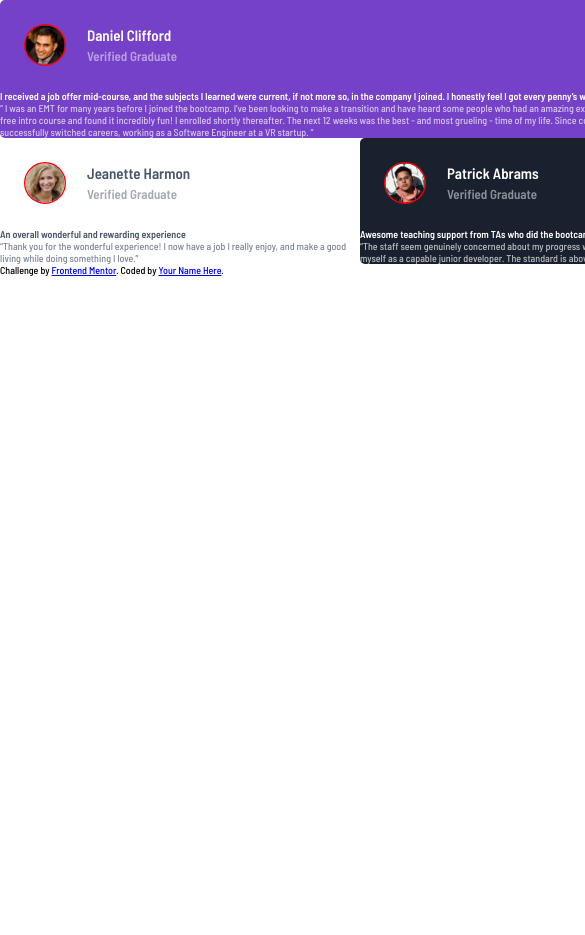
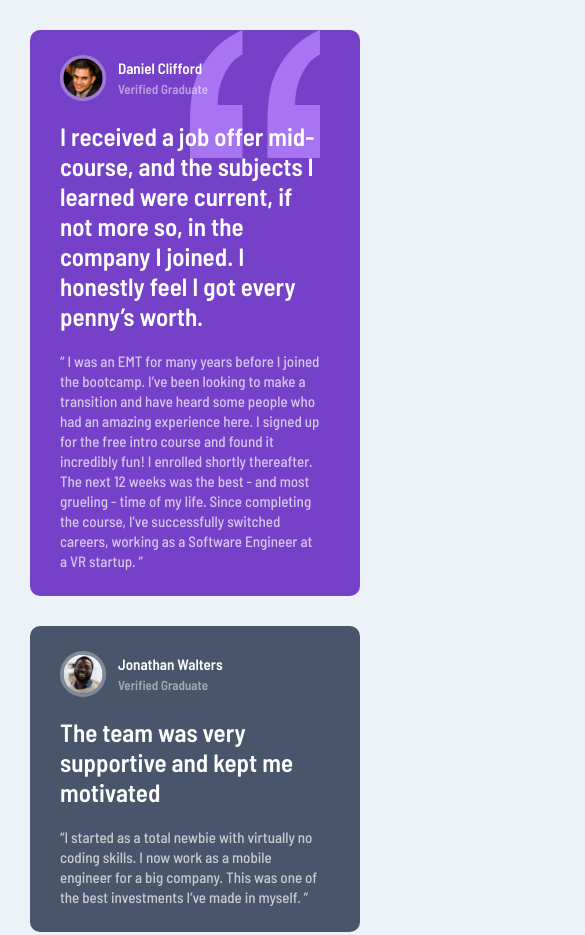
Before and after one commit to Zufallszahl/testimonials-grid, a plain HTML site: page index.html in a window 390 px wide. Shown: the top 935 px of the page, 585 px wide, since content can reach past the window. Before the commit the page ends 844 px from the top, so only its background shows below. Drawn offline with Linux system fonts and the light colour scheme.

Commit message:
Finished desktop and mobile structures.

```diff
--- a/index.html
+++ b/index.html
@@ -106,16 +106,17 @@
             <article class="user-review">
                 <h4 class="highlight">
                     Such a life-changing experience. Highly recommended! </h4>
-                <p class="testimonial">“ Before joining the bootcamp, I’ve never written a line of code. I needed some structure from professionals who can help me learn programming step by step. I was encouraged to enroll by a former student of theirs who can only say wonderful
+                <p class="testimonial">“Before joining the bootcamp, I’ve never written a line of code. I needed some structure from professionals who can help me learn programming step by step. I was encouraged to enroll by a former student of theirs who can only say wonderful
                     things about the program. The entire curriculum and staff did not disappoint. They were very hands-on and I never had to wait long for assistance. The agile team project, in particular, was outstanding. It took my learning to the next
                     level in a way that no tutorial could ever have. In fact, I’ve often referred to it during interviews as an example of my developent experience. It certainly helped me land a job as a full-stack developer after receiving multiple offers.
-                    100% recommend! ”</p>
+                    100% recommend!”</p>
             </article>
         </section>
     </main>
-    <footer class="attribution">
-        Challenge by <a href="https://www.frontendmentor.io?ref=challenge" target="_blank">Frontend Mentor</a>. Coded by <a href="#">Your Name Here</a>.
-    </footer>
+
 </body>
+<footer class="attribution">
+    Challenge by <a href="https://www.frontendmentor.io?ref=challenge" target="_blank">Frontend Mentor</a>. Coded by <a href="https://github.com/Zufallszahl" target="_blank">zufallszahl</a>.
+</footer>
 
 </html>
--- a/style.css
+++ b/style.css
@@ -4,7 +4,7 @@
     padding: 0;
 }
 
-:root {
+ :root {
     --violet: hsl(263, 55%, 52%);
     --dark-grayish-blue: hsl(217, 19%, 35%);
     --blackish-blue: hsl(219, 29%, 14%);
@@ -14,15 +14,19 @@
 }
 
 html {
-    font-size: 62.5%
+    display: flex;
+    flex-direction: column;
+    align-items: center;
+    justify-content: safe center;
+    height: 100vh;
+    font-size: 62.5%;
+    background-color: var(--light-grayish-blue);
 }
 
 body {
     font-family: 'Barlow Semi Condensed', sans-serif;
     font-size: 1rem;
     font-weight: 500;
-    width: 100%;
-    height: 100%;
 }
 
 
@@ -30,15 +34,19 @@ body {
 
 .testimonials {
     display: grid;
-    margin: auto;
-    grid-template-columns: repeat(4, 1fr);
+    grid-gap: 3rem;
+    grid-template-columns: repeat(4, minmax(220px, 300px));
     border-radius: 10px;
-    width: 1440px;
+    width: 100%;
 }
 
 .user-1 {
-    grid-area: 1 / 1 / 2 / 3;
+    grid-area: 1 / span 2;
     background-color: var(--violet);
+    background-image: url(./images/bg-pattern-quotation.svg);
+    background-repeat: no-repeat;
+    background-size: 13rem;
+    background-position-x: 80%;
     color: var(--white)
 }
 
@@ -66,7 +74,8 @@ body {
 }
 
 .users {
-    border-radius: 5px;
+    border-radius: 1rem;
+    width: 100%;
 }
 
 .username,
@@ -76,7 +85,11 @@ body {
 }
 
 .user-details {
-    margin: 1.5rem;
+    margin: 1.5rem 2.5rem 1rem 2rem;
+}
+
+.user-review {
+    margin: 0 4rem 2.5rem 3rem;
 }
 
 
@@ -87,8 +100,16 @@ body {
     font-size: 1.3rem;
 }
 
+.highlight {
+    font-weight: 600;
+    font-size: 2.5rem;
+    margin-bottom: 2rem;
+}
+
 .testimonial {
     opacity: 0.7;
+    font-size: 1.5rem;
+    line-height: 2rem;
 }
 
 
@@ -96,8 +117,40 @@ body {
 
 .avatar {
     border-radius: 50%;
-    margin-right: 1rem;
     vertical-align: middle;
-    border: 2px solid red;
+    border: 5px solid rgba(255, 255, 255, 0.308);
     scale: 0.7;
 }
+
+
+/* FOOTER */
+
+footer {
+    text-align: center;
+    font-size: 1.5rem;
+    margin-top: 1rem;
+}
+
+footer a {
+    text-decoration: none;
+    color: var(--dark-grayish-blue);
+}
+
+
+/* MEDIA QUERIES */
+
+@media (max-width: 950px) {
+    body {
+        margin: 3rem;
+    }
+    .testimonials {
+        grid-template-columns: 1fr;
+        grid-auto-rows: max-content;
+    }
+    .users {
+        grid-column: 1;
+    }
+    .user-5 {
+        grid-row: 5 / 6;
+    }
+}
```
